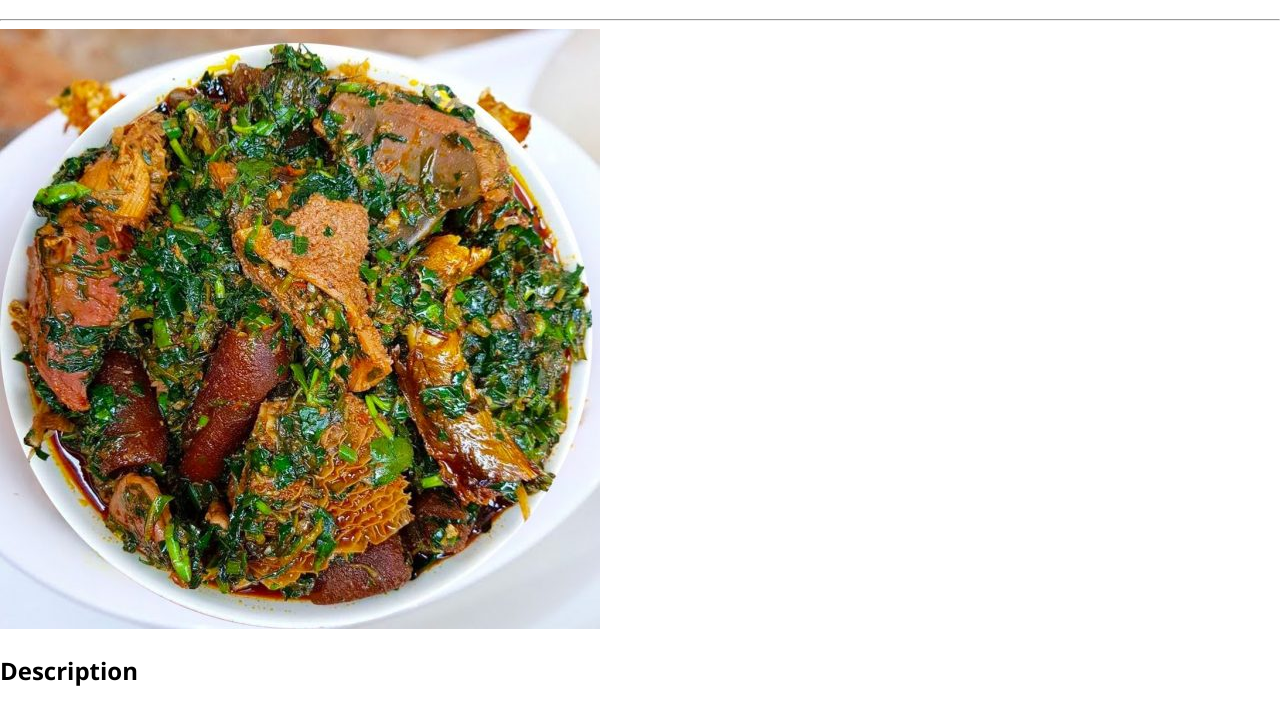
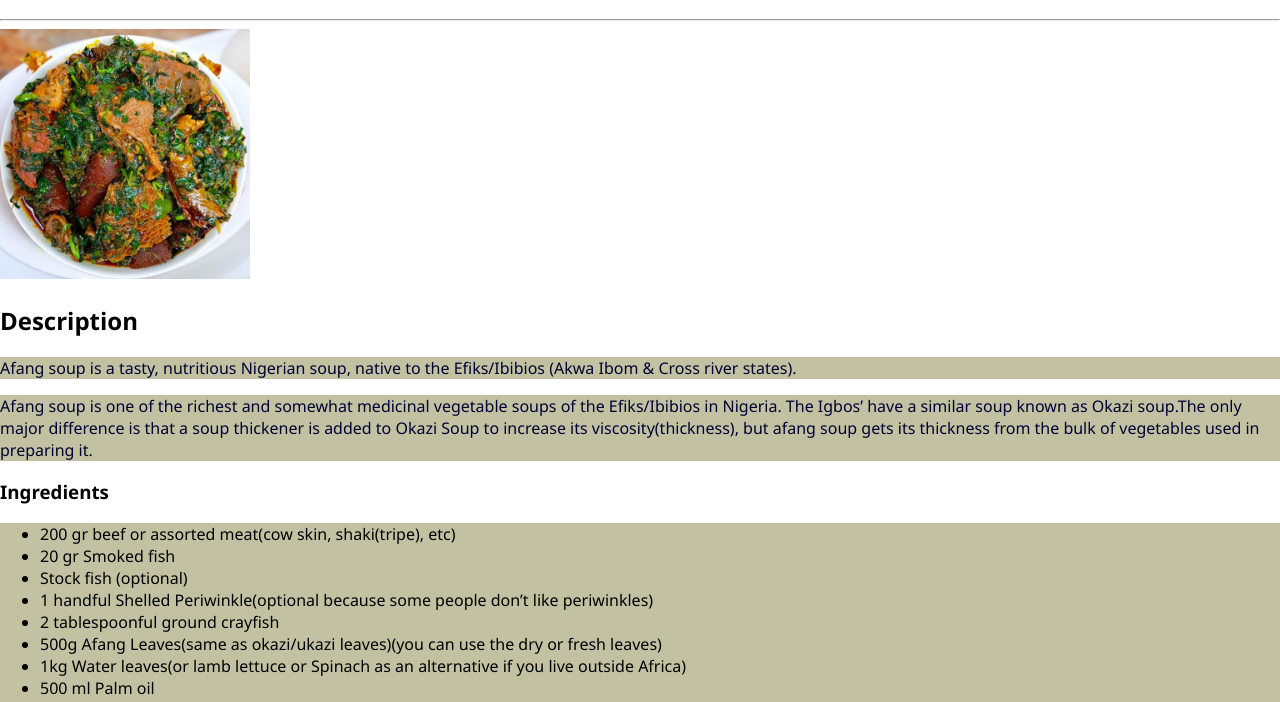
Before and after one commit to CHIJIUBA/odin-recipes, a plain HTML site: page recipes/afang.html in a window 1280 px wide. Shown: the part 67-769 px from the top of the page. Drawn offline with Linux system fonts and the light colour scheme.

Commit message:
Define the food-image class

```diff
--- a/styles/style.css
+++ b/styles/style.css
@@ -1,5 +1,10 @@
 * {
     font-family: 'Segoe UI', Tahoma, Geneva, Verdana, sans-serif;
+}
+
+.food-image {
+    height: auto;
+    width: 250px;
 }
 
 body {
```
